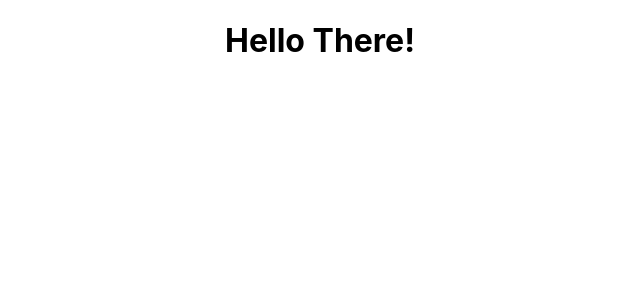
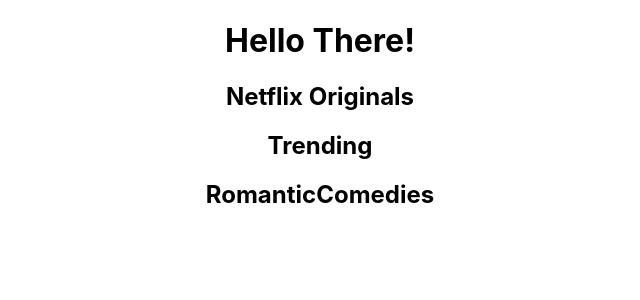
Before and after one commit to JOCECODE/XilFTeN, a React (Create React App) app: page / in a window 1280 px wide. Shown: the top 300 px of the page, without its empty margins (320-960 px from the left). Built offline with nearby package versions, Linux system fonts and the light colour scheme.

Commit message:
create props;

```diff
--- a/src/App.js
+++ b/src/App.js
@@ -1,9 +1,13 @@
 import './App.css';
+import MovieRows from "./components/MovieRows";
 
 function App() {
   return (
     <div className="App">
       <h1>Hello There!</h1>
+      <MovieRows title="Netflix Originals" />
+      <MovieRows title="Trending" />
+      <MovieRows title="RomanticComedies" />
     </div>
   );
 }
--- /dev/null
+++ b/src/components/MovieRows.js
@@ -0,0 +1,9 @@
+import React from 'react'
+
+export default function MovieRows({ title }) {
+ return (
+  <>
+   <h2>{ title }</h2>
+  </>
+ )
+}
```
Also changed, not shown: src/axios.js (added, +7 -0 lines).
